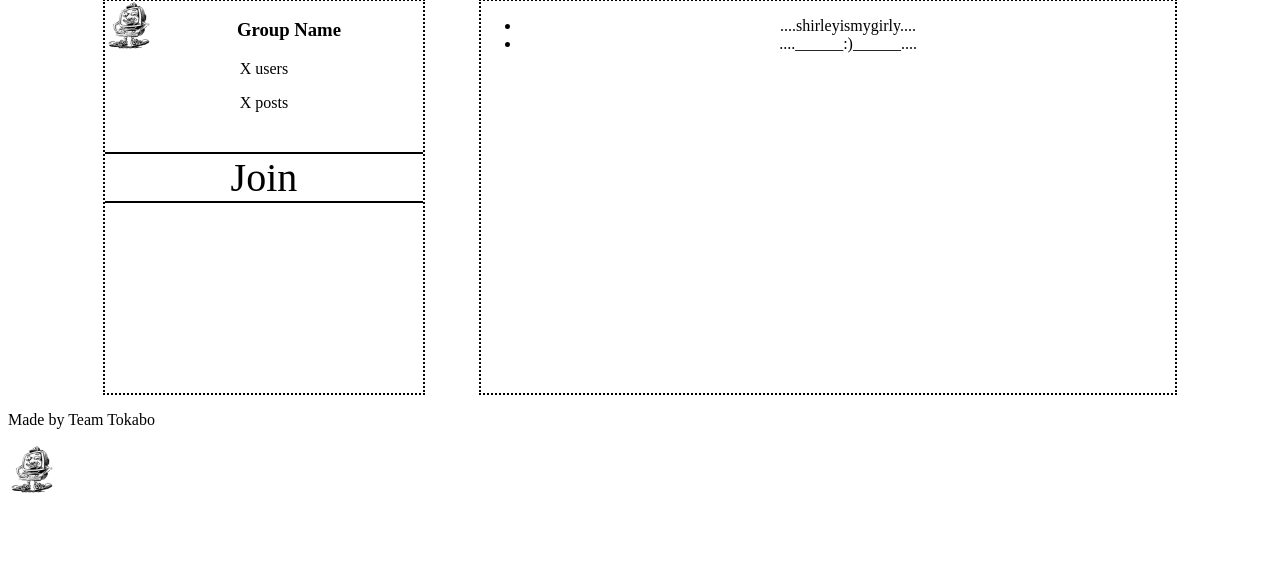
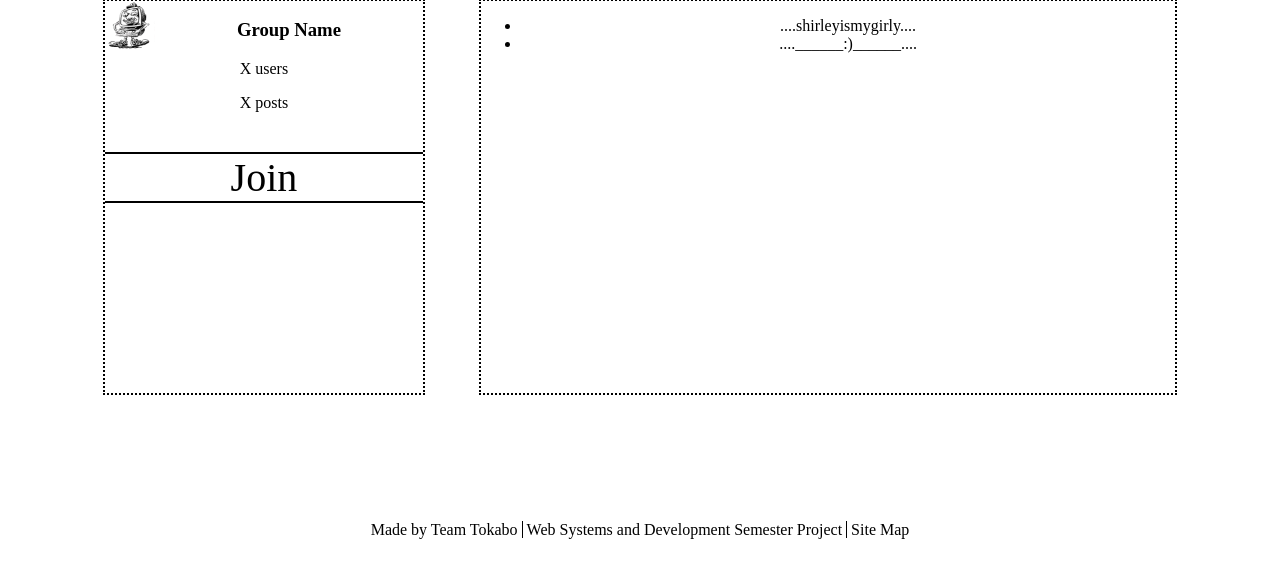
Before and after one commit to hbh7/RINFO, a PHP site: page /index.php in a window 1280 px wide. Shown: the part 226-800 px from the top of the page. Run offline with PHP 8.4, Linux system fonts and the light colour scheme.

Commit message:
started to make footer look nice
I still need to fix the margin issue, as well as create/style a link for the site map
I'm not sure if we are going to have a site map, but the footer was looking a little empty (it can always be removed later)
Ok I have no idea what pushing this will do
I accidentally committed to master instead of the new branch I created for the footer stuff, so I undid the commit, stashed it in master, then popped it in the new branch
Hopefully this doesn't break anything

```diff
--- a/resources/styles/styles-footer.css
+++ b/resources/styles/styles-footer.css
@@ -0,0 +1,18 @@
+#global_footer {
+    text-align: center;
+    /*
+    margins are relative to the element's parent's WIDTH
+        (yes, even top and bottom margins are relative to the width)
+        because thanks box model you're a real gem :/
+    */
+    margin-top: 10%;
+}
+
+#global_footer > span {
+    border-right: 1px solid black;
+    margin-left: 2px;
+    margin-right: 2px;
+}
+#global_footer > span:last-child {
+    border-right: none;
+}
--- a/resources/templates/footer.php
+++ b/resources/templates/footer.php
@@ -1,4 +1,5 @@
-<footer>
-    <p> Made by Team Tokabo </p>
-    <img id="logo" src="/resources/images/logo.png" width=50px height=50px alt="Team Tokabo Logo">
+<footer id="global_footer">
+    <span> Made by Team Tokabo </span>
+    <span> Web Systems and Development Semester Project </span>
+    <span> Site Map </span>
 </footer>
```
